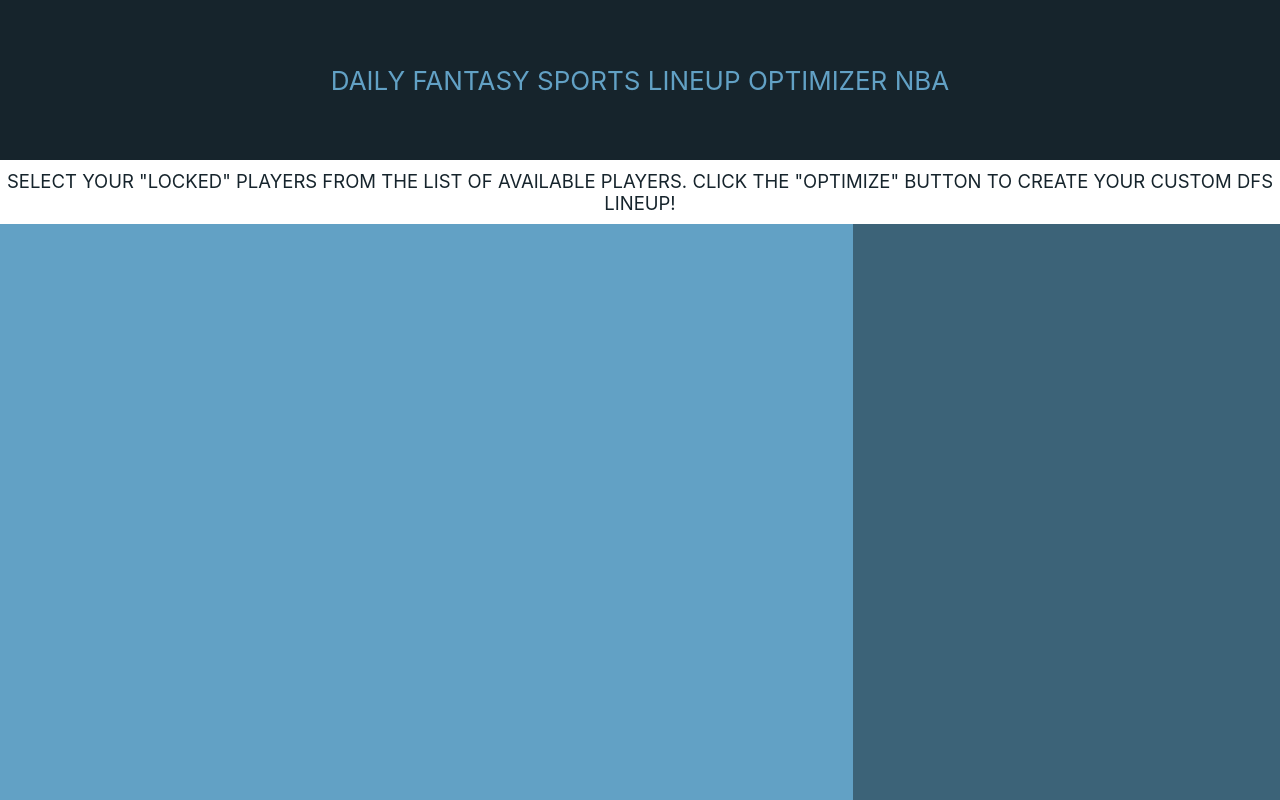
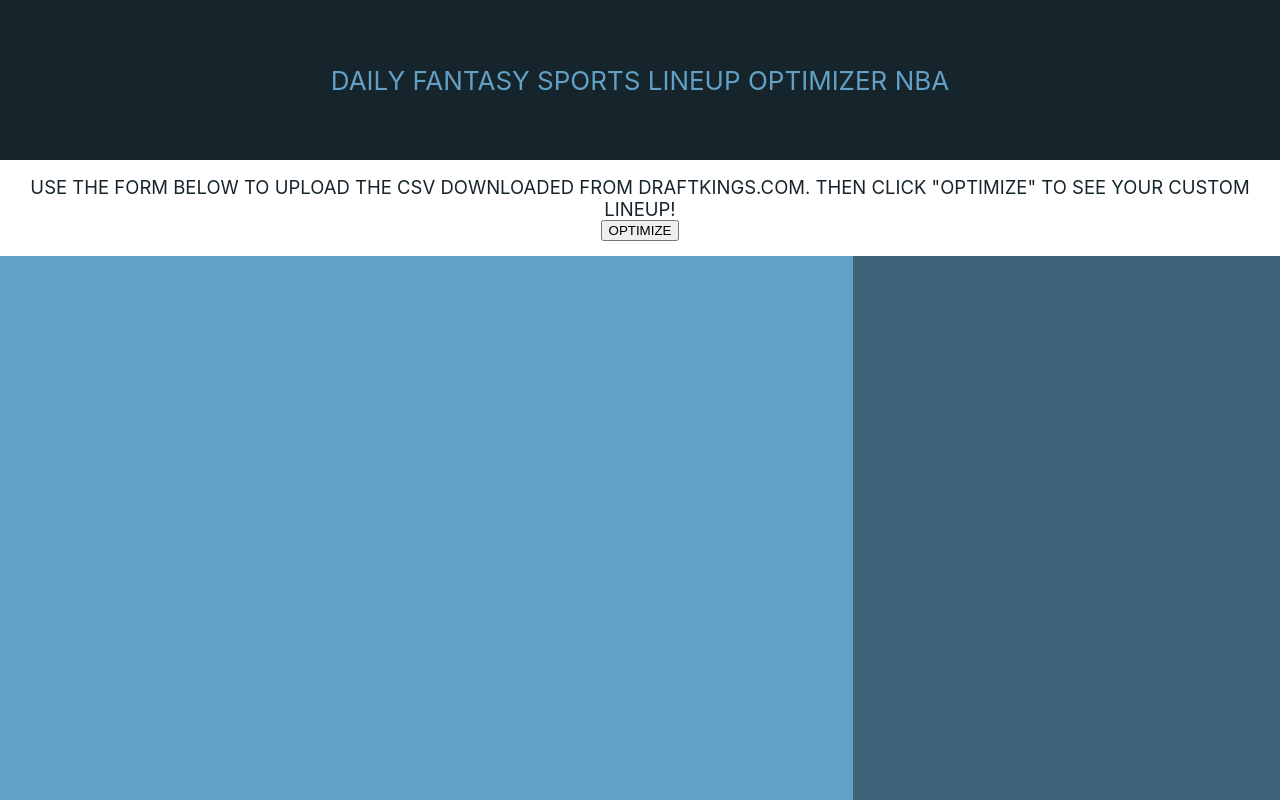
Before and after one commit to taylorhasal/dfs-optimizer-nba, a React (Create React App) app: page / in a window 1280 px wide. Built offline with nearby package versions, Linux system fonts and the light colour scheme.

Commit message:
added optimize button

```diff
--- a/src/App.css
+++ b/src/App.css
@@ -35,13 +35,15 @@
   height:80vh;
   display: grid;
   grid-template-columns: repeat(3 auto);
-  grid-template-rows: 10% auto auto;
+  grid-template-rows: 15% auto auto;
   background-color: white;
 }
 
 .Info {
   display: flex;
+  flex-direction: column;
   align-items: center;
+  justify-content: center;
   background-color: white;
   grid-column-start: 1;
   grid-column-end: 4;
--- a/src/App.js
+++ b/src/App.js
@@ -10,7 +10,10 @@ class App extends Component {
           DAILY FANTASY SPORTS LINEUP OPTIMIZER NBA
         </header>
         <div className="Container">
-          <div className="Info">SELECT YOUR "LOCKED" PLAYERS FROM THE LIST OF AVAILABLE PLAYERS. CLICK THE "OPTIMIZE" BUTTON TO CREATE YOUR CUSTOM DFS LINEUP!</div>
+          <div className="Info">
+            <div className="Info-Text">USE THE FORM BELOW TO UPLOAD THE CSV DOWNLOADED FROM DRAFTKINGS.COM. THEN CLICK "OPTIMIZE" TO SEE YOUR CUSTOM LINEUP!</div>
+            <button id="Optimize-Btn">OPTIMIZE</button>
+          </div>
           <div className="Available-Players"></div>
           <div className="Current-Roster"></div>
         </div>
```
